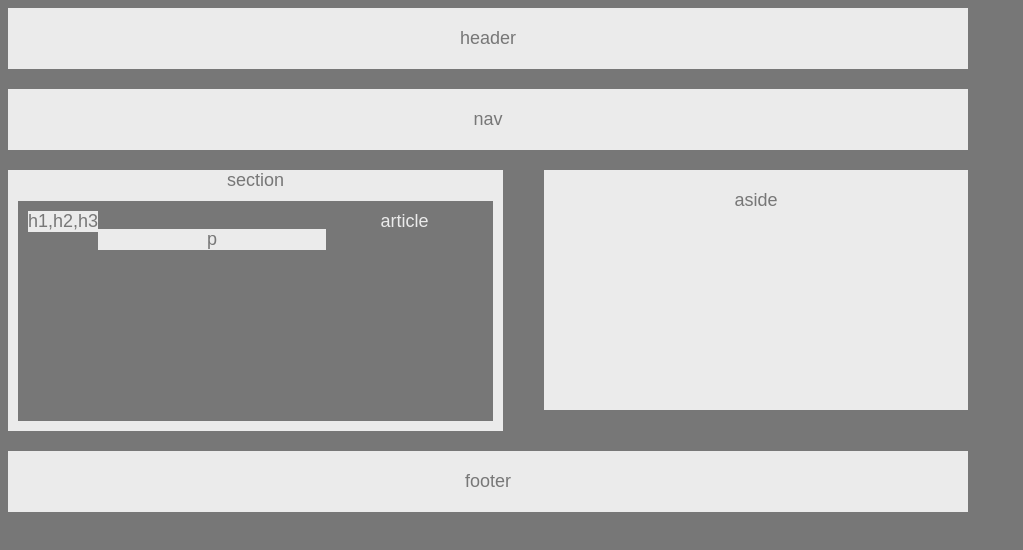
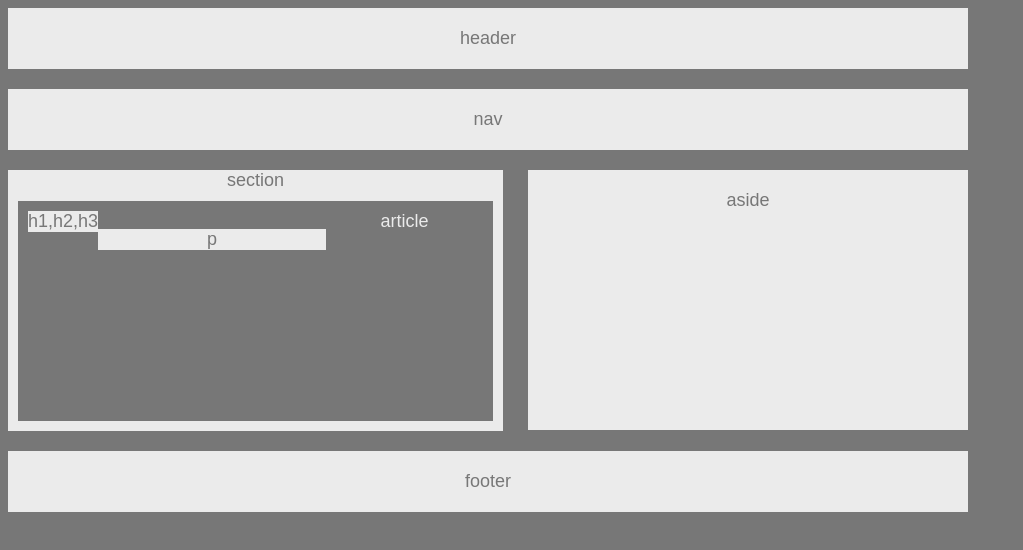
Before and after one commit to toneyhiggins2/HW-Wireframe, a plain HTML site: page index.html in a window 1280 px wide. Shown: the whole page, without its empty margins (0-1023 px from the left). Drawn offline with Linux system fonts and the light colour scheme.

Commit message:
resizing aside

```diff
--- a/style.css
+++ b/style.css
@@ -33,8 +33,8 @@ nav {
 aside {
     background: #ebebeb;
     float: right;
-    width: 40%;
-    height: 200px;
+    width: 400px;
+    height: 220px;
     padding: 20px;
     margin-bottom: 20px;
     text-align: center;
```
